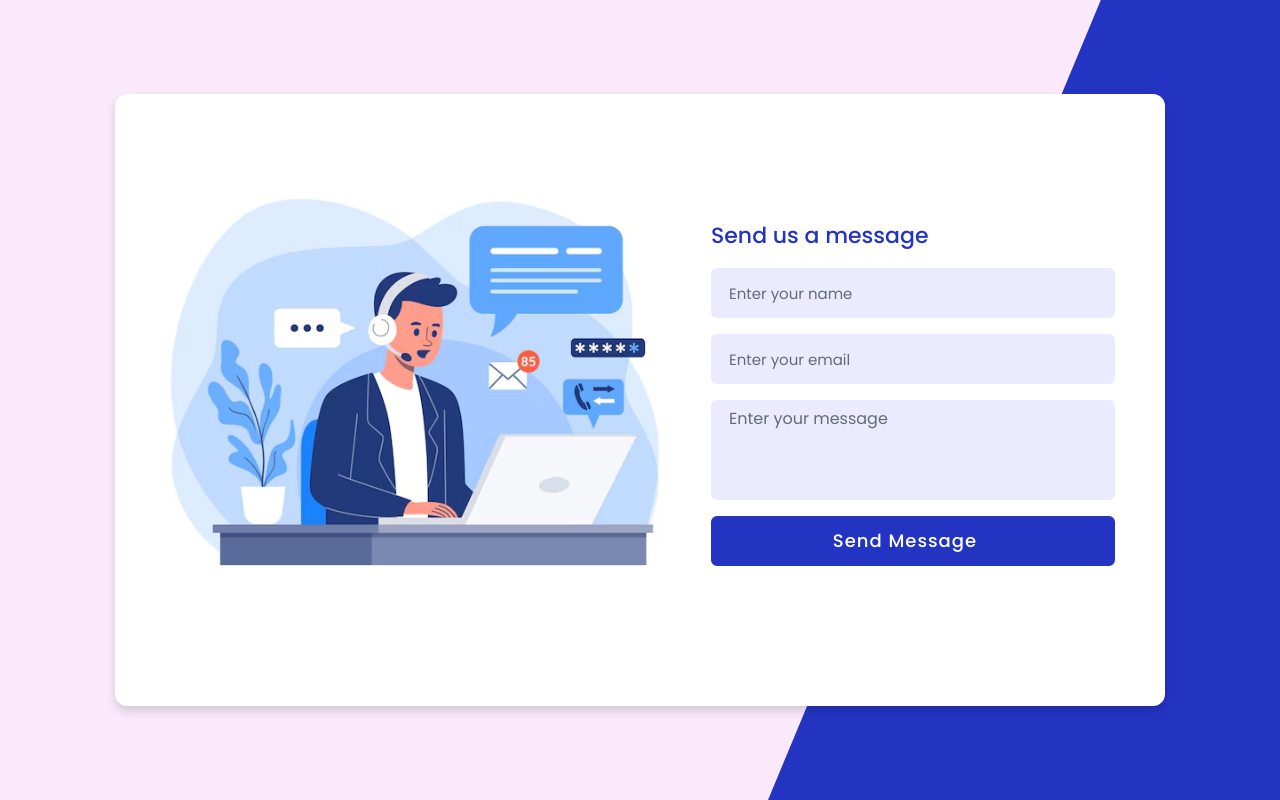
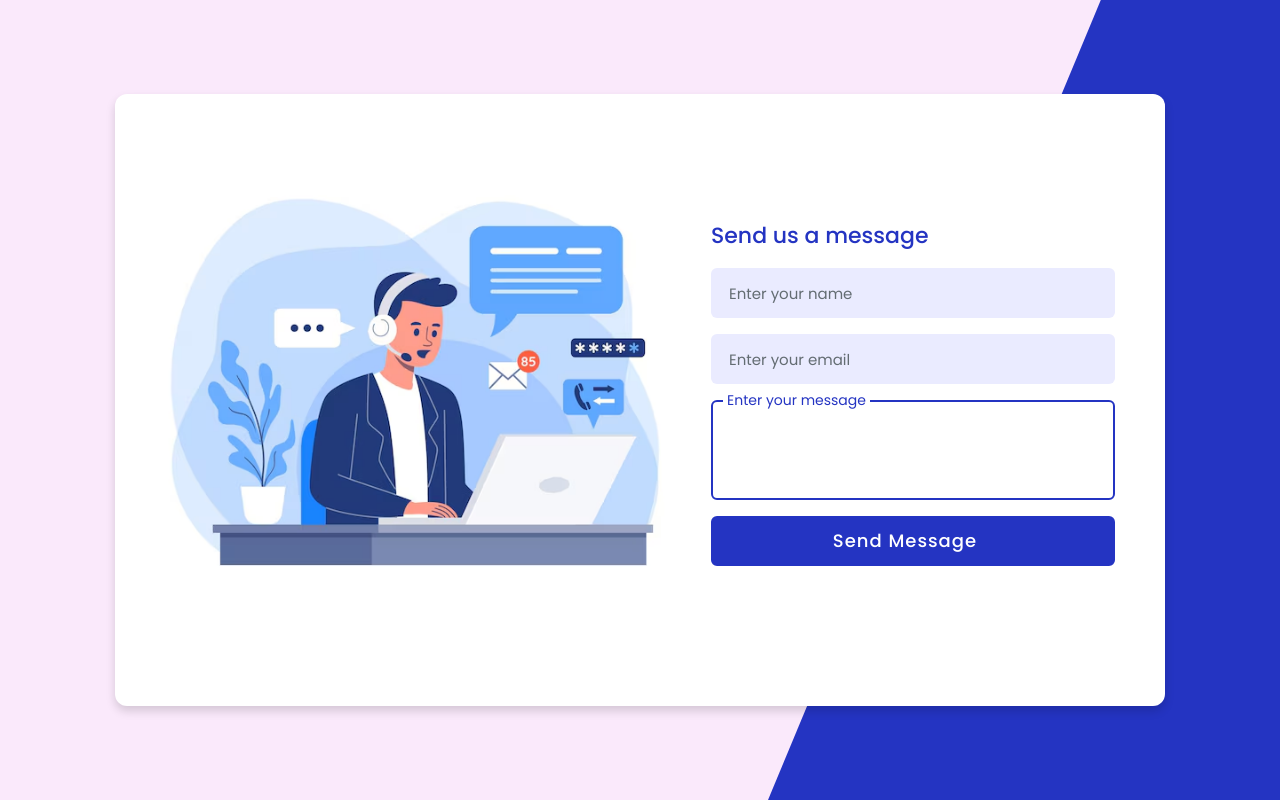
Before and after one commit to VishwRana-Coder/contact-form, a plain HTML site: page index.html in a window 1280 px wide. Drawn offline with Linux system fonts and the light colour scheme.

Commit message:
Update style.css

```diff
--- a/style.css
+++ b/style.css
@@ -98,7 +98,9 @@ body::before {
 .content .message-box {
   min-height: 100px;
   position: relative;
+  margin: 16px 0;
 }
+
 .content .message-box textarea {
   position: absolute;
   height: 100%;
@@ -108,29 +110,40 @@ body::before {
   border: 2px solid transparent;
   border-radius: 6px;
   outline: none;
-  padding: 5px 16px;
+  padding: 16px;
+  font-size: 16px;
   transition: all 0.3s ease;
 }
-.content .message-box textarea:focus {
+
+/* Label same as input */
+.content .message-box label {
+  position: absolute;
+  left: 18px;
+  top: 50%; /* center vertically */
+  transform: translateY(-50%);
+  color: #636c72;
+  font-size: 15px;
+  pointer-events: none;
+  transition: all 0.3s ease;
+}
+
+/* Active/filled state */
+.content .message-box textarea:focus,
+.content .message-box textarea:valid {
   border-color: #2434c2;
   background-color: #fff;
 }
-.content .message-box label {
-  position: absolute;
-  font-size: 16px;
-  color: #636c72;
-  left: 18px;
-  top: 6px;
-  pointer-events: none;
-  transition: all 0.3s ease;
+
+.content .message-box textarea:focus ~ label,
+.content .message-box textarea:valid ~ label {
+  top: 0;
+  left: 12px;
+  font-size: 14px;
+  color: #2434c2;
+  background: #fff;
+  padding: 0 4px;
 }
-.content .message-box textarea:focus ~ label {
-  left: 12px;
-  top: -10px;
-  color: #2434c2;
-  font-size: 14px;
-  background: #fff;
-}
+
 .content .input-box input[type="submit"] {
   color: #fff;
   background: #2434c2;
```
